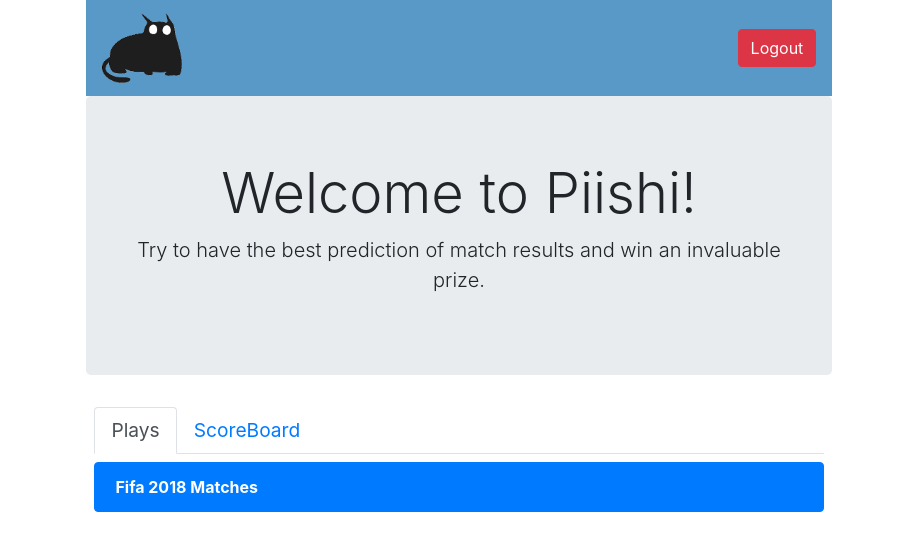
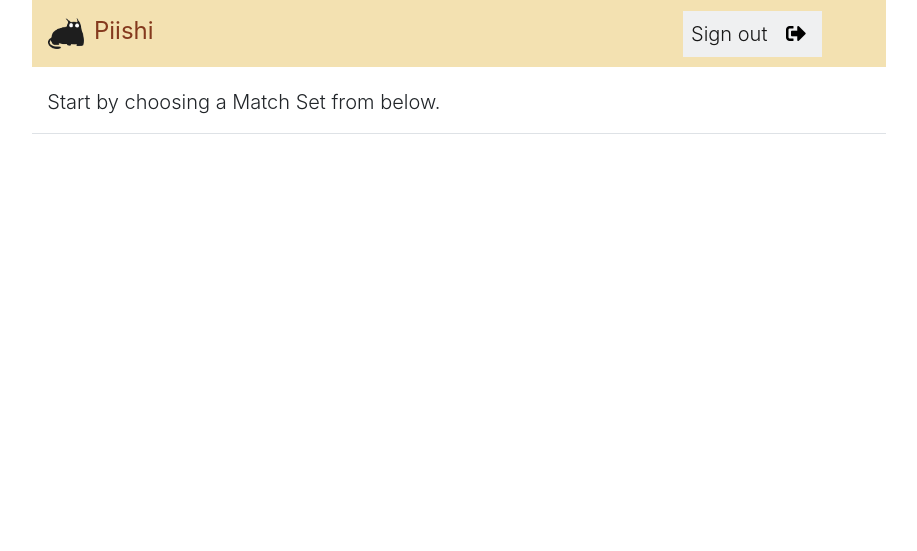
Before and after one commit to rahiminasab/pishbini, a Django app: page /home/ in a window 1280 px wide. Shown: the top 551 px of the page, without its empty margins (181-1098 px from the left). Run offline with Django 3.2, Linux system fonts and the light colour scheme; the visitor is signed in with stand-in values (Sample User, id 1); data that the repository does not hold is empty; parts of the project's set-up code (start-up, migrations or seed data) failed here and were passed over; some libraries are stand-ins or nearby versions.

Commit message:
introduced matchsets

```diff
--- a/pishi/admin.py
+++ b/pishi/admin.py
@@ -3,6 +3,10 @@ from models import *
 
 
 class TeamAdmin(admin.ModelAdmin):
+    pass
+
+
+class MatchSetAdmin(admin.ModelAdmin):
     pass
 
 
@@ -19,6 +23,7 @@ class ScoreAdmin(admin.ModelAdmin):
 
 
 admin.site.register(Team, TeamAdmin)
+admin.site.register(MatchSet, MatchSetAdmin)
 admin.site.register(Match, MatchAdmin)
 admin.site.register(Predict, PredictAdmin)
 admin.site.register(Score, ScoreAdmin)
--- a/pishi/match/urls.py
+++ b/pishi/match/urls.py
@@ -4,5 +4,19 @@ import views as match_views
 
 
 urlpatterns = [
+    url(r'^match-set/(?P<match_set_id>[0-9A-Za-z_\-]+)', match_views.render_matches, name='render_matches'),
     url(r'^predict/(?P<match_id>[0-9A-Za-z_\-]+)/$', match_views.submit_prediction, name='submit_prediction'),
 ]
+
+# from ..models import *
+#
+# m_set = MatchSet.objects.get(id=1)
+# srs = MatchSummary.objects.all()
+# m_set.summary = MatchSetSummary()
+# for s in srs:
+#     m_set.summary.royals += s.royals
+#     m_set.summary.full_houses += s.full_houses
+#     m_set.summary.straights += s.straights
+#     m_set.summary.one_pairs += s.one_pairs
+#
+# m_set.summary.save()
--- a/pishi/static/pishi/scripts/pishi_11.js
+++ b/pishi/static/pishi/scripts/pishi_12.js
@@ -75,6 +75,36 @@
         $('.scores-list').show();
     });
 
+    $(document.body).on('click', '.match-set-card', function () {
+        let route = $(this).attr("data-route");
+        let cardsContainer = $(this).parents('.card-columns');
+        let matchesContainer = $('#matches_container');
+        $.get(route)
+            .done(function (data) {
+                $('#initial-start-message-wrapper').hide();
+                cardsContainer.hide();
+                matchesContainer.html(data).show()
+            });
+    });
+
+    $(document.body).on('click', '.match-list-header i', function () {
+        let matchesContainer = $('#matches_container');
+        let cardsContainer = matchesContainer.siblings('.card-columns');
+        matchesContainer.hide();
+        $('#initial-start-message-wrapper').show();
+        cardsContainer.show();
+    });
+
+    let card_colors = [{"c": "white", "bg-c": "#650000", "title-c": "#ff9800"}, {"c": "#231919", "bg-c": "#e9d3ff", "title-c": "#6151b9" },
+        {"c": "floralwhite", "bg-c": "#ef2c00", "title-c": "#e4f12c"} ];
+
+    $('.match-set-info')
+        .each(function (i) {
+            $(this).css("background-color", card_colors[i%card_colors.length]["bg-c"])
+                .css("color", card_colors[i%card_colors.length]["c"]);
+            $(this).find('.card-title').css("color", card_colors[i%card_colors.length]["title-c"]);
+        });
+
     $.ajaxSetup({
         beforeSend: function(xhr, settings) {
             if (!(/^http:.*/.test(settings.url) || /^https:.*/.test(settings.url))) {
--- a/pishi/static/pishi/styles_11.css
+++ b/pishi/static/pishi/styles_12.css
@@ -27,13 +27,22 @@ li:nth-child(odd) {
 /* header stuff*/
 
 .header-nav {
-    background-color: #5899c7!important;
+    background-color: #efd796bd;
 }
 
 .logo {
-    max-width: 80px;
+    max-width: 36px;
+}
+
+.sign-out-ico {
+    color: black;
+    padding-left: 5px;
 }
 /*--------------------------*/
+
+.content-wrapper {
+    margin-top: 20px;
+}
 
 #nav-tab {
     font-size: 1.2em;
@@ -137,3 +146,49 @@ li:nth-child(odd) {
 .match-summary-icon {
     margin-left: 12px;
 }
+
+.match-set-card {
+    cursor: pointer;
+    max-width: 400px;
+}
+
+.match-list-header i {
+    margin-left: -10px;
+    cursor: pointer;
+}
+
+.match-list-header strong {
+    margin-left: 15px;
+}
+
+@media (min-width: 34em) {
+    .card-columns {
+        -webkit-column-count: 2;
+        -moz-column-count: 2;
+        column-count: 2;
+    }
+}
+
+@media (min-width: 48em) {
+    .card-columns {
+        -webkit-column-count: 2;
+        -moz-column-count: 2;
+        column-count: 2;
+    }
+}
+
+@media (min-width: 62em) {
+    .card-columns {
+        -webkit-column-count: 2;
+        -moz-column-count: 2;
+        column-count: 2;
+    }
+}
+
+@media (min-width: 75em) {
+    .card-columns {
+        -webkit-column-count: 2;
+        -moz-column-count: 2;
+        column-count: 2;
+    }
+}
--- a/pishi/templates/base.html
+++ b/pishi/templates/base.html
@@ -7,19 +7,27 @@
     <title>{% block page-title %}Piishi{% endblock %}</title>
     <link rel="shortcut icon" href="{% static 'favicon.ico' %}"/>
     <link rel="apple-touch-icon" href="{% static 'favicon.ico' %}"/>
+{#    <link rel="apple-touch-icon" sizes="180x180" href="/apple-touch-icon.png">#}
+{#    <link rel="icon" type="image/png" sizes="32x32" href="/favicon-32x32.png">#}
+{#    <link rel="icon" type="image/png" sizes="16x16" href="/favicon-16x16.png">#}
+{#    <link rel="manifest" href="/site.webmanifest">#}
+{#    <link rel="mask-icon" href="/safari-pinned-tab.svg" color="#5bbad5">#}
+{#    <meta name="msapplication-TileColor" content="#da532c">#}
+<meta name="theme-color" content="#ffffff">
     <link rel="stylesheet" href="https://maxcdn.bootstrapcdn.com/bootstrap/4.0.0/css/bootstrap.min.css"
           integrity="sha384-Gn5384xqQ1aoWXA+058RXPxPg6fy4IWvTNh0E263XmFcJlSAwiGgFAW/dAiS6JXm" crossorigin="anonymous">
     <link rel="stylesheet" href="https://use.fontawesome.com/releases/v5.1.0/css/all.css"
           integrity="sha384-lKuwvrZot6UHsBSfcMvOkWwlCMgc0TaWr+30HWe3a4ltaBwTZhyTEggF5tJv8tbt"
           crossorigin="anonymous">
-    <link rel="stylesheet" type="text/css" href="{% static 'pishi/styles_11.css' %}">
+    <link rel="stylesheet" type="text/css" href="{% static 'pishi/styles_12.css' %}">
 </head>
 <body>
     <header>
         {% include 'header.html' %}
     </header>
     <main>
-        <div class="container-fluid">
+        <div>
+
             {% block content %}
             {% endblock %}
         </div>
@@ -33,6 +41,6 @@
     <script src="https://maxcdn.bootstrapcdn.com/bootstrap/4.0.0/js/bootstrap.min.js"
             integrity="sha384-JZR6Spejh4U02d8jOt6vLEHfe/JQGiRRSQQxSfFWpi1MquVdAyjUar5+76PVCmYl"
             crossorigin="anonymous"></script>
-    <script type="text/javascript" src="{% static 'pishi/scripts/pishi_11.js' %}"></script>
+    <script type="text/javascript" src="{% static 'pishi/scripts/pishi_12.js' %}"></script>
 </body>
 </html>
--- a/pishi/templates/header.html
+++ b/pishi/templates/header.html
@@ -1,16 +1,62 @@
 {% load static %}
+{% comment %}<nav class="navbar header-nav">
+    <div class="row">
+        <div class="col">
+        <img class="navbar-brand logo" src="{% static 'pishi/images/kitten.png' %}" alt="pishi">
 
+    </div>
+    <div class="col">
+        {% if user.is_authenticated %}
+            <form>
+            <div class="input-group">
+                <input id="search_match_set_input"
+                       type="text"
+                       class="form-control"
+                       name="match_set_search_term"
+                       value=""
+                       placeholder="Search for match sets..." required>
+                <div class="input-group-append">
+                    <span class="input-group-text"><i class="fas fa-search"></i></span>
+                </div>
+            </div>
+        </form>
+        {% endif %}
+    </div>
+    <div class="col">
+        {% if user.is_authenticated %}
+            <a class="float-right"  href="{% url 'logout' %}"><i class="fas fa-sign-out-alt sign-out-ico"></i></a>
+        {% endif %}
+    </div>
+    </div>
+</nav>{% endcomment %}
 <div class="row justify-content-center">
-    <nav class="navbar header-nav col-lg-7">
+
+<nav class="navbar navbar-expand-lg navbar-light header-nav col-lg-8">
+{#    <a class="navbar-brand" href="#"><img class="navbar-brand logo" src="{% static 'pishi/images/kitten.png' %}" alt="pishi"></a>#}
+    <div class="navbar-brand">
         <img class="navbar-brand logo" src="{% static 'pishi/images/kitten.png' %}" alt="pishi">
-        {% if user.is_authenticated %}
-            <a class="float-right btn btn-danger"  href="{% url 'logout' %}">Logout</a>
-        {% endif %}
-    </nav>
+        <span style="margin-left:-0.5em;font-size: x-large;color: #84391d;">Piishi</span>
+    </div>
+    <button class="navbar-toggler"
+            type="button"
+            data-toggle="collapse"
+            data-target="#navbarTogglerDemo02"
+            aria-controls="navbarTogglerDemo02"
+            aria-expanded="false"
+            aria-label="Toggle navigation">
+        <span class="navbar-toggler-icon"></span>
+    </button>
+    <div class="collapse navbar-collapse" id="navbarTogglerDemo02">
+        <ul class="navbar-nav ml-auto mt-2 mt-lg-0">
+            {% if user.is_authenticated %}
+                <li class="nav-item active mr-5 text-center">
+                    <a class="nav-link lead" href="{% url 'logout' %}">Sign out<span class="m-2">
+                        <i class="fas fa-sign-out-alt sign-out-ico"></i></span>
+                        <span class="sr-only">(current)</span>
+                    </a>
+                </li>
+            {% endif %}
+        </ul>
+  </div>
+</nav>
 </div>
-<div class="row justify-content-center">
-    <div class="jumbotron col-lg-7">
-        <h1 class="display-4 text-center">Welcome to Piishi!</h1>
-        <p class="lead text-center">Try to have the best prediction of match results and win an invaluable prize.</p>
-    </div>
-</div>
--- a/pishi/templates/index.html
+++ b/pishi/templates/index.html
@@ -1,31 +1,17 @@
 {% extends 'base.html' %}
 {% load static %}
 {% block content %}
-    <nav class="row justify-content-center">
-        <div class="nav nav-tabs col-lg-7" id="nav-tab" role="tablist">
-            <a class="nav-item nav-link active"
-               id="nav-predictions-tab"
-               data-toggle="tab"
-               href="#predictions"
-               role="tab"
-               aria-controls="nav-predictions"
-               aria-selected="true">Plays</a>
-            <a class="nav-item nav-link"
-               id="nav-scoreboard-tab"
-               data-toggle="tab"
-               href="#scoreboard"
-               role="tab"
-               aria-controls="nav-scoreboard"
-               aria-selected="false">ScoreBoard</a>
-        </div>
-    </nav>
-    <div class="tab-content row justify-content-center" id="nav-tabContent">
-        <div id="predictions" class="tab-pain fade show active col-lg-7" role="tabpanel" aria-labelledby="nav-predictions-tab">
-            {% include 'match/soccer/match_list.html' %}
-        </div>
-        <div style="display: none" id="scoreboard" class="tab-pain fade col col-lg-7" role="tabpanel" aria-labelledby="nav-scoreboard-tab">
-            {% include 'scoreboard.html' %}
+    <div class="row justify-content-center content-wrapper">
+        <div class="col-lg-8" >
+            <div id="initial-start-message-wrapper" class="row border-bottom mb-3">
+                <div class="col">
+                    <p class="lead">Start by choosing a Match Set from below.</p>
+                </div>
+            </div>
+            <div class="card-columns">
+                {% include 'match/match_set_cards.html' %}
+            </div>
+            <div id="matches_container" style="display: none"></div>
         </div>
     </div>
-
 {% endblock %}
--- /dev/null
+++ b/pishi/templates/match/match_set_cards.html
@@ -0,0 +1,45 @@
+{% for match_set in match_sets %}
+    <div data-route="/match-set/{{ match_set.encoded_id }}" class="card bg-light border-secondary match-set-card">
+        <div class="row">
+            <div class="col d-flex justify-content-center">
+                <img style="max-width: 130px;" class="card-img-top" src="{{ match_set.flag }}" alt="Card image cap">
+            </div>
+        </div>
+        <div class="card-body match-set-info">
+          <h5 class="card-title">{{ match_set.name }}</h5>
+          <p class="card-text">
+              {{ match_set.location }} ({{ match_set.start_date }}-{{ match_set.end_date }})
+          </p>
+        </div>
+        <div class="card-footer">
+            <div class="row">
+                <div class="col d-flex justify-content-around">
+                    {% if match_set.summary.royals > 0 %}
+                        <div class="match-summary-icon">
+                            {% include 'icons/royal.html' %}
+                            <sub><small>{{ match_set.summary.royals }}</small></sub>
+                        </div>
+                    {% endif %}
+                    {% if match_set.summary.full_houses > 0 %}
+                        <div class="match-summary-icon">
+                            {% include 'icons/full_house.html' %}
+                            <sub><small>{{ match_set.summary.full_houses }}</small></sub>
+                        </div>
+                    {% endif %}
+                    {% if match_set.summary.straights > 0 %}
+                        <div class="match-summary-icon">
+                            {% include 'icons/straight.html' %}
+                            <sub><small>{{ match_set.summary.straights }}</small></sub>
+                        </div>
+                    {% endif %}
+                    {% if match_set.summary.one_pairs > 0 %}
+                        <div class="match-summary-icon">
+                            {% include 'icons/one_pair.html' %}
+                            <sub><small>{{ match_set.summary.one_pairs }}</small></sub>
+                        </div>
+                    {% endif %}
+                </div>
+            </div>
+        </div>
+    </div>
+{% endfor %}
--- a/pishi/templates/match/soccer/match_list.html
+++ b/pishi/templates/match/soccer/match_list.html
@@ -1,6 +1,15 @@
 <ul class="list-group">
-    <li class="list-group-item active sticky-top">
-        <strong>Fifa 2018 Matches</strong>
+    <li class="list-group-item active sticky-top match-list-header">
+        <div class="row">
+            <div class="col-1">
+                <i class="fas fa-chevron-left fa-2x"></i>
+            </div>
+            <div class="col text-center pr-5 mr-lg-5">
+                <strong>{{ match_set.name }}</strong>
+            </div>
+        </div>
+
+
     </li>
     {% for match, prediction, form in pairs %}
         <li class="list-group-item text-center">
--- a/pishi/templates/registration/login.html
+++ b/pishi/templates/registration/login.html
@@ -3,6 +3,12 @@
 {% block title %}Login{% endblock %}
 
 {% block content %}
+    <div class="row justify-content-center">
+        <div class="jumbotron col-lg-7">
+            <h1 class="display-4 text-center">Welcome to Piishi!</h1>
+            <p class="lead text-center">Try to have the best prediction of match results and win an invaluable prize.</p>
+        </div>
+    </div>
     <div class="row justify-content-center loginbox">
         <div class="col-lg-4 col-md-5 col-sm-6">
             <div class="card">
--- a/pishi/views.py
+++ b/pishi/views.py
@@ -1,13 +1,15 @@
 from django.shortcuts import render
 from django.urls import reverse
 from django.http import HttpResponseRedirect
+from django.views.decorators.csrf import ensure_csrf_cookie
 
 from models import *
 from match.forms import SoccerMatchPredictionForm
 
 
+@ensure_csrf_cookie
 def index(request):
-    return HttpResponseRedirect(reverse("login"))
+    return home(request)
 
 
 def home(request):
@@ -20,19 +22,6 @@ def home(request):
         import registrar.views as registrar
         return registrar.user_activation_required(request)
 
-    matches = Match.objects.all().order_by('-date')
-    predictions = {predict.match.id: predict for predict in user.predictions.all()}
-    pairs = []
-    for match in matches:
-        prediction = predictions.get(match.id)
-        if match.due:
-            pairs.append((match, prediction , None))
-        else:
-            pairs.append((match, prediction, SoccerMatchPredictionForm(instance=prediction)))
+    match_sets = MatchSet.objects.filter(finished=False).all()
 
-    scores = Score.objects.all().order_by("-value")
-
-    data = {"pairs": pairs, "scores": scores}
-    data.update(Badge.index_dict)
-
-    return render(request, "index.html", data)
+    return render(request, "index.html", {"match_sets": match_sets})
```
Also changed, not shown: pishi/fixtures/matches_r16.json (added, +90 -0 lines), pishi/match/views.py (+27 -1 lines), pishi/models.py (+46 -5 lines), pishi/templates/match/match_set_expand.html (added, +26 -0 lines).
